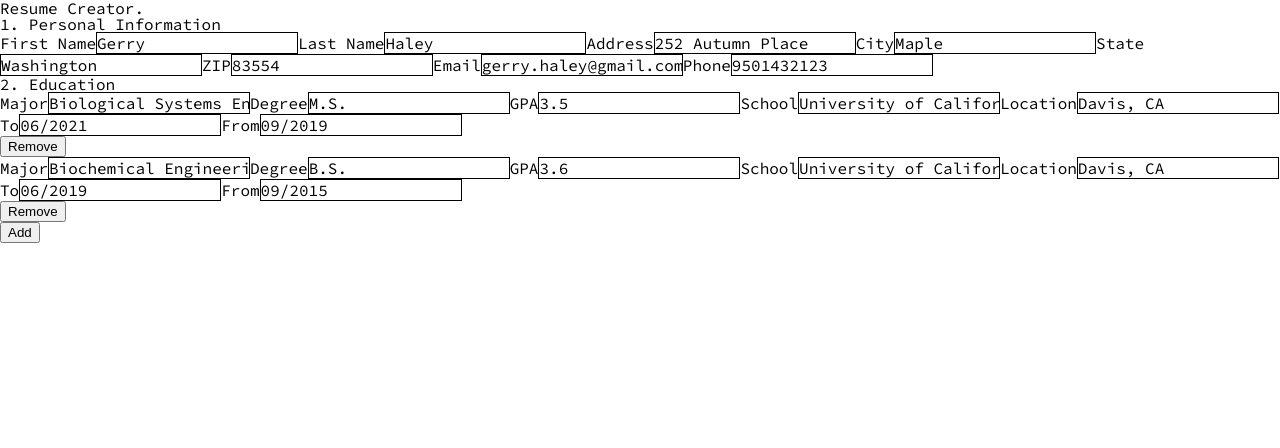
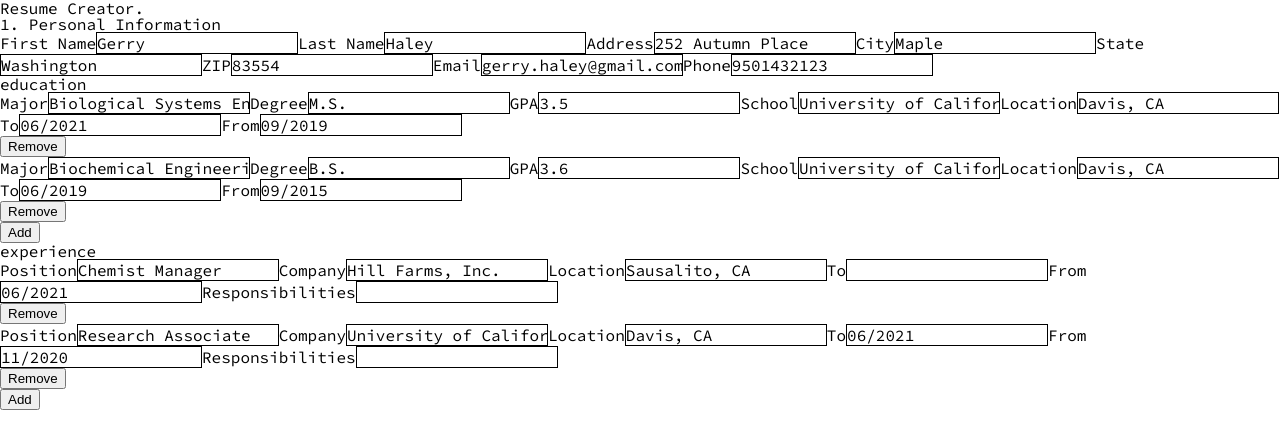
Before and after one commit to Datrinon/cv-maker, a React (Create React App) app: page / in a window 1280 px wide. Shown: the top 448 px of the page. Built offline with nearby package versions, Linux system fonts and the light colour scheme.

Commit message:
Refactor education / experience section into generic SectionWithSubsections
Both sections share the ability to add / remove sub-sections, so we abstract the section logic into this method and pass in parameters to customize the presentation of these two sections.

```diff
--- a/src/components/App.js
+++ b/src/components/App.js
@@ -49,8 +49,7 @@ import _ from "lodash";
       {
         position: "Chemist Manager",
         company: "Hill Farms, Inc.",
-        city: "Sausalito",
-        state: "CA",
+        location: "Sausalito, CA",
         from: "06/2021",
         to: null,
         description: [
@@ -62,8 +61,7 @@ import _ from "lodash";
       {
         position: "Research Associate",
         company: "University of California",
-        city: "Davis",
-        state: "CA",
+        location: "Davis, CA",
         from: "11/2020",
         to: "06/2021",
         description: [
--- a/src/components/Form.js
+++ b/src/components/Form.js
@@ -89,37 +89,11 @@ const inputToElement = (array, props) => {
 
 
 /**
- * For sections which do not have repeating components, e.g. a
- */
-const PersonalSection = (props) => {
-  const inputs = [
-    {label: "First Name", type: "text", other: {placeholder:"Danny"}},
-    {label: "Last Name", type: "text"},
-    {label: "Address", type: "text"},
-    {label: "City", type: "text"},
-    {label: "State", type: "text"},
-    {label: "ZIP", type: "text"},
-    {label: "Email", type: "email"},
-    {label: "Phone", type: "text"}
-  ];
-
-  const inputElements = inputToElement(inputs, props);
-
-  return (
-    <div className="personal-section">
-      <FormSectionHeader title="1. Personal Information"/>
-      {inputElements}
-    </div>
-  )
-}
-
-
-/**
  * Convert inputs to elements; meant for sections where there are multiple
  * details allowed (e.g. Education, Skills). In such instances, the array
  * is 2-dimensional.
  */
-const inputsToElementsMultiple = (array, props) => {
+ const inputsToElementSubsection = (array, props) => {
   let wrapper;
   let elements = [];
 
@@ -171,6 +145,33 @@ const inputsToElementsMultiple = (array, props) => {
   return wrapper;
 }
 
+
+/**
+ * For sections which do not have repeating components, e.g. a
+ */
+const PersonalSection = (props) => {
+  const inputs = [
+    {label: "First Name", type: "text", other: {placeholder:"Danny"}},
+    {label: "Last Name", type: "text"},
+    {label: "Address", type: "text"},
+    {label: "City", type: "text"},
+    {label: "State", type: "text"},
+    {label: "ZIP", type: "text"},
+    {label: "Email", type: "email"},
+    {label: "Phone", type: "text"}
+  ];
+
+  const inputElements = inputToElement(inputs, props);
+
+  return (
+    <div className="personal-section">
+      <FormSectionHeader title="1. Personal Information"/>
+      {inputElements}
+    </div>
+  )
+}
+
+
 const EducationSection = (props) => {
   let inputs = [];
   let template = [
@@ -188,17 +189,17 @@ const EducationSection = (props) => {
     inputs.push(_.cloneDeep(template));
   }
 
-  let inputElements = inputsToElementsMultiple(inputs, props);
+  let inputElements = inputsToElementSubsection(inputs, props);
 
-  let addElement = async (ev) => {
+  let addSubsection = async (ev) => {
     inputs.push(_.cloneDeep(template));
     // insert callback to push a new object here.
     await props.onSubsectionAdd(props.section)
     // turns out we didn't even need to update inputElements... it automatically rerenders.
   }
 
-  let AddButton = () => (
-    <button type="button" onClick={addElement}>Add</button>
+  let AddSubsectionButton = () => (
+    <button type="button" onClick={addSubsection}>Add</button>
   );
 
 
@@ -206,13 +207,74 @@ const EducationSection = (props) => {
     <div className="education-section">
       <FormSectionHeader title="2. Education"/>
       {inputElements}
-      <AddButton />
+      <AddSubsectionButton />
     </div>
   )
 }
 
+function SectionWithSubsections (props) {
+  // template
+  // section title
+  let inputs = [];
+
+  // clone input element for the number of states in there.
+  for (let i = 0; i < props.data.length; i++) {
+    inputs.push(_.cloneDeep(props.template));
+  }
+
+  let inputElements = inputsToElementSubsection(inputs, props);
+
+  let addSubsection = async (ev) => {
+    inputs.push(_.cloneDeep(props.template));
+    // insert callback to push a new object here.
+    await props.onSubsectionAdd(props.section)
+    // turns out we didn't even need to update inputElements... it automatically rerenders.
+  }
+
+  let AddSubsectionButton = () => (
+    <button type="button" onClick={addSubsection}>Add</button>
+  );
+
+  return (
+    <div className={props.section+"-section"} >
+      <FormSectionHeader title={props.section}/>
+      {inputElements}
+      <AddSubsectionButton />
+    </div>
+  );
+}
 
 class Form extends Component{
+
+  constructor(props) {
+    super(props);
+
+    this.educationSection = {
+      title: "education",
+      template: [
+        {label: "Major", type: "text"},
+        {label: "Degree", type: "text"},
+        {label: "GPA", type: "text"},
+        {label: "School", type: "text"},
+        {label: "Location", type:"text"},
+        {label: "To", type:"text"},
+        {label: "From", type:"text"}
+      ]
+    }
+
+    this.experienceSection = {
+      title: "experience",
+      template: [
+        {label: "Position", type: "text"},
+        {label: "Company", type: "text"},
+        {label: "Location", type: "text"},
+        {label: "To", type:"text"},
+        {label: "From", type:"text"},
+        {label: "Responsibilities", type:"list"}
+      ]
+    }
+  }
+
   render() {
     return (
       <form className="form">
@@ -221,13 +283,23 @@ class Form extends Component{
           section={"personal"}
           onChange={this.props.onChange.bind(null, "personal")}
         />
-        <EducationSection
+        <SectionWithSubsections
+          section={this.educationSection.title}
+          template={this.educationSection.template}
           data={this.props.resume.education}
-          section={"education"}
           onChange={this.props.onMultiChange.bind(null, "education")}
           onSubsectionAdd={this.props.onSubsectionAdd}
           onSubsectionRemove={this.props.onSubsectionRemove}
         />
+        <SectionWithSubsections
+          section={this.experienceSection.title}
+          template={this.experienceSection.template}
+          data={this.props.resume.experience}
+          onChange={this.props.onMultiChange.bind(null, "experience")}
+          onSubsectionAdd={this.props.onSubsectionAdd}
+          onSubsectionRemove={this.props.onSubsectionRemove}
+        />
+
       </form>
     );
   }
```
